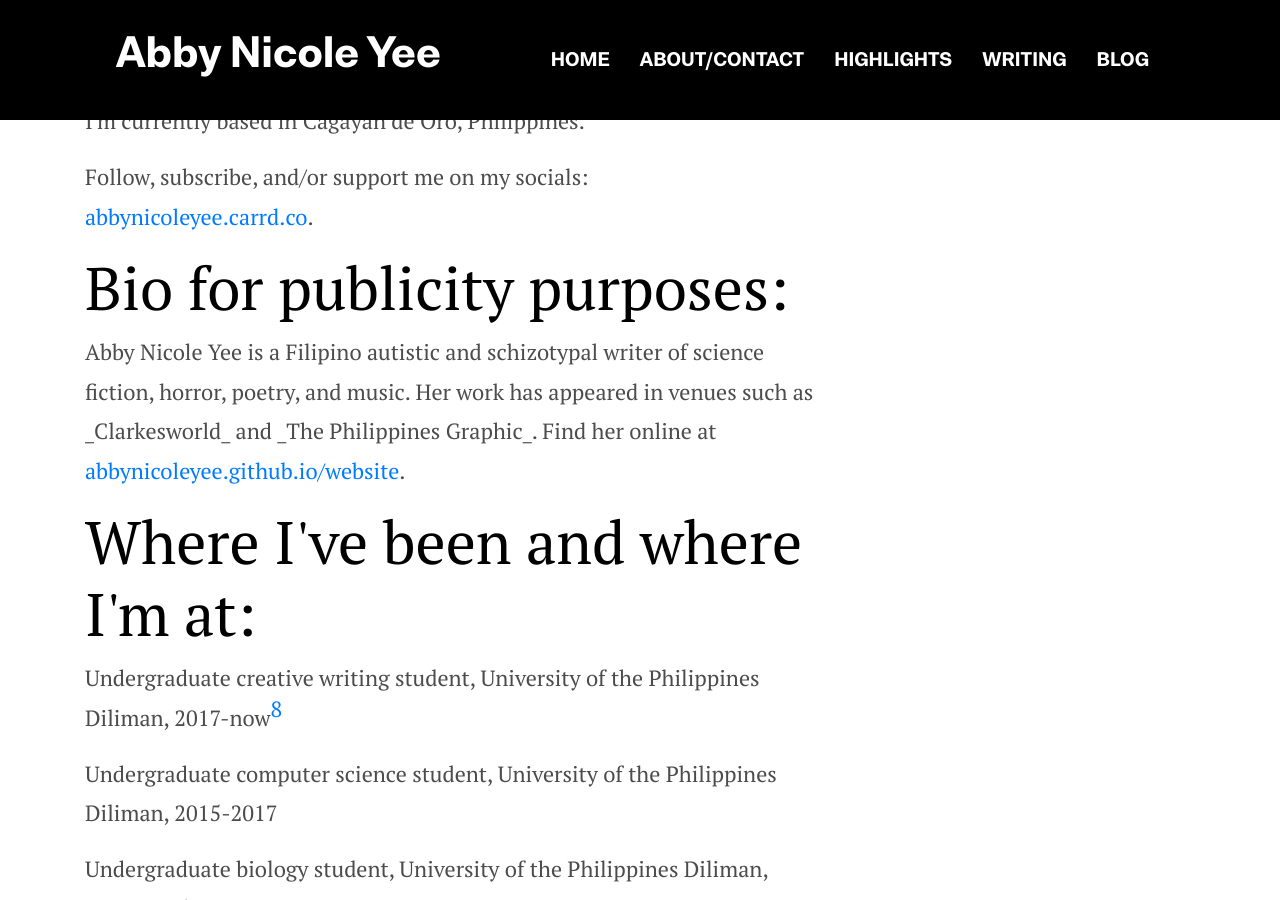
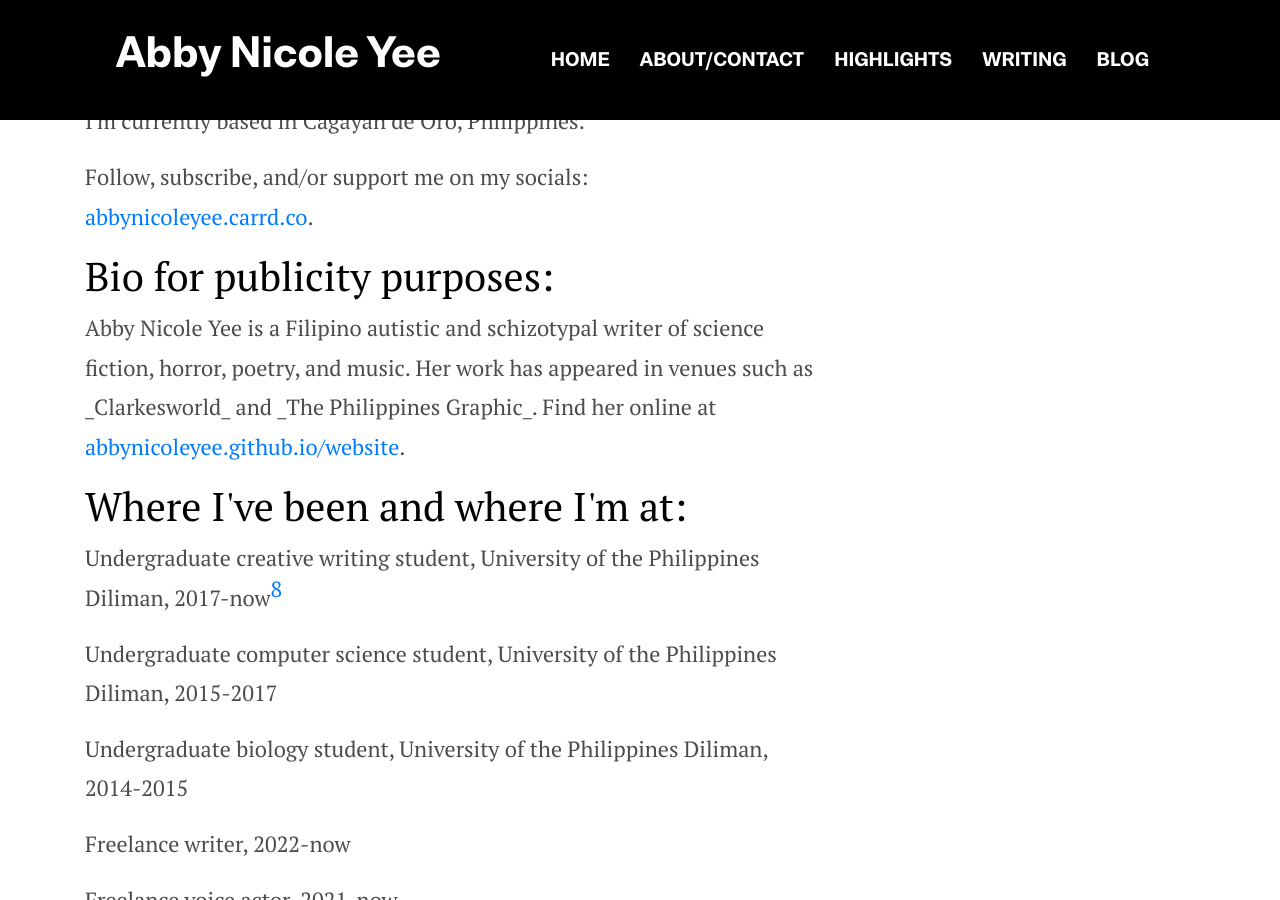
Before and after one commit to abbynicoleyee/abbynicoleyee.github.io, a Jekyll site: the page built from _pages/about.md, in a window 1280 px wide and 900 px high, scrolled down 1101 px. Built offline with Jekyll 4.4.1, drawn with Linux system fonts in a browser that asks for light colours.

```diff
--- a/_pages/about.md
+++ b/_pages/about.md
@@ -14,11 +14,11 @@ image: assets/images/about/me.PNG
 <p class="paragraph-lg">I'm currently based in Cagayan de Oro, Philippines.</p>
 <p class="paragraph-lg">Follow, subscribe, and/or support me on my socials: <a href="https://abbynicoleyee.carrd.co">abbynicoleyee.carrd.co</a>.</p>
 
-<h2>Bio for publicity purposes:</h2>
+<h3>Bio for publicity purposes:</h3>
 
 <p class="paragraph-lg">Abby Nicole Yee is a Filipino autistic and schizotypal writer of science fiction, horror, poetry, and music. Her work has appeared in venues such as _Clarkesworld_ and _The Philippines Graphic_. Find her online at <a href="https://abbynicoleyee.github.io/website">abbynicoleyee.github.io/website</a>.</p>
 
-<h2>Where I've been and where I'm at:</h2>
+<h3>Where I've been and where I'm at:</h3>
 <p class="paragraph-lg">Undergraduate creative writing student, University of the Philippines Diliman, 2017-now<span class='footnote' data-toggle="tooltip" title="A lot of breaks, INCs, and course repeats"></span> </p>
 <p class="paragraph-lg">Undergraduate computer science student, University of the Philippines Diliman, 2015-2017</p>
 <p class="paragraph-lg">Undergraduate biology student, University of the Philippines Diliman, 2014-2015</p>
```
